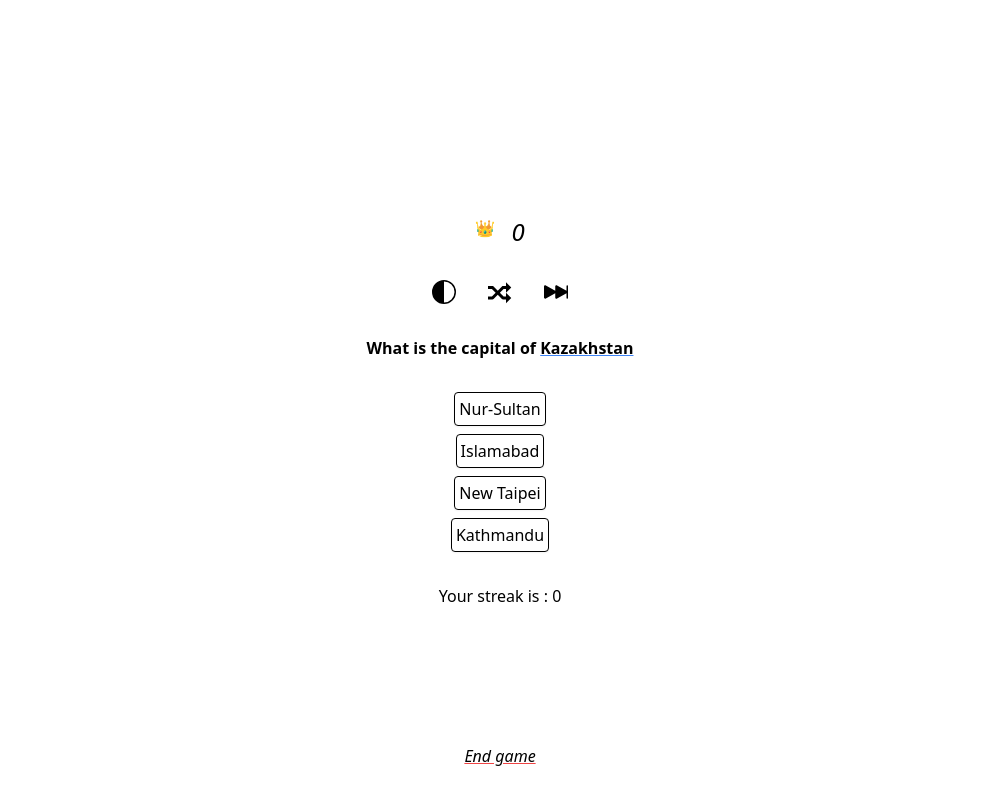
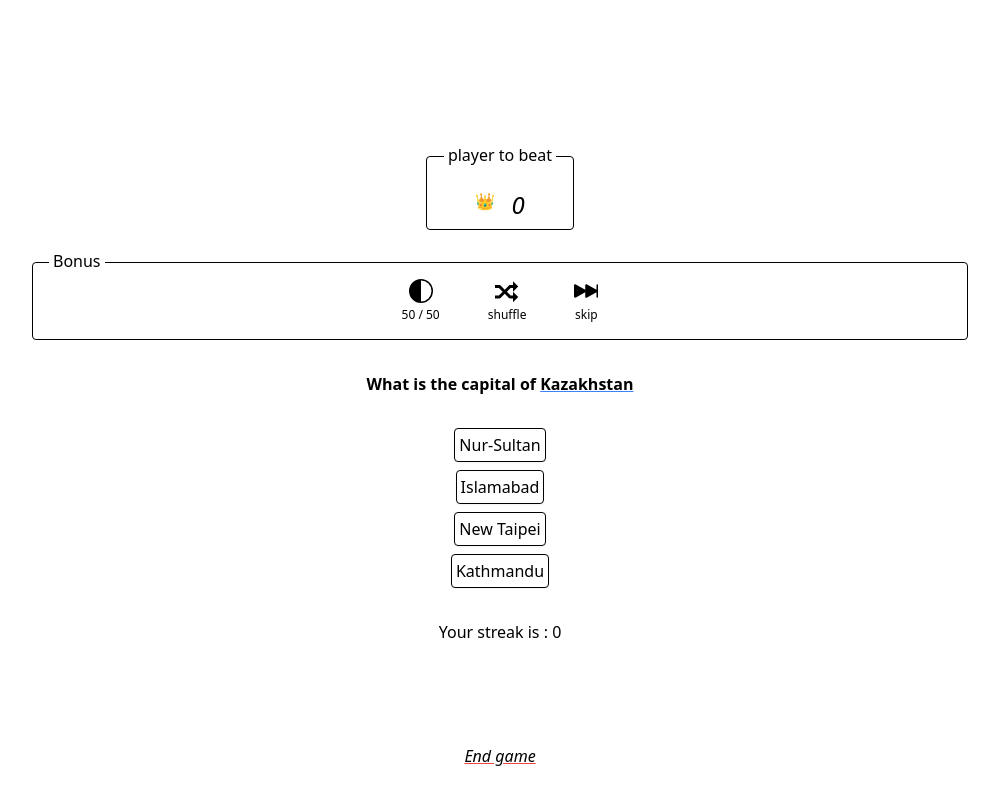
Before and after one commit to hugorince/How-Many-Capitals-Next, a Next.js app: page /quiz in a window 1280 px wide. Shown: the whole page, without its empty margins (140-1139 px from the left). Built offline with nearby package versions, Linux system fonts and the light colour scheme.

Commit message:
design of highscores and bonuses

```diff
--- a/pages/components/Bonuses/Bonuses.tsx
+++ b/pages/components/Bonuses/Bonuses.tsx
@@ -16,10 +16,13 @@ type BonusesProps = {
 const Bonuses = ({ bonus, setFifty, setSkip, setShuffle }: BonusesProps) => {
   return (
     <>
-      <div className="flex space-x-8">
-        <FiftyFifty setFifty={setFifty} bonus={bonus} />
-        <Shuffle setShuffle={setShuffle} bonus={bonus} />
-        <Skip setSkip={setSkip} bonus={bonus} />
+      <div className="border border-black rounded p-4 relative w-9/12">
+        <h1 className="absolute bottom-[3.9rem] bg-white p-1">Bonus</h1>
+        <div className="flex space-x-12 justify-center">
+          <FiftyFifty setFifty={setFifty} bonus={bonus} />
+          <Shuffle setShuffle={setShuffle} bonus={bonus} />
+          <Skip setSkip={setSkip} bonus={bonus} />
+        </div>
       </div>
     </>
   );
--- a/pages/components/Bonuses/FiftyFifty.tsx
+++ b/pages/components/Bonuses/FiftyFifty.tsx
@@ -11,13 +11,23 @@ const FiftyFifty = ({ bonus, setFifty }: FiftyFiftyProps) => {
   if (bonus.fifty === false) {
     return (
       <>
-        <BsCircleHalf onClick={setFifty} size={24} className="cursor-pointer" />
+        <div className="flex flex-col items-center space-y-1">
+          <BsCircleHalf
+            onClick={setFifty}
+            size={24}
+            className="cursor-pointer"
+          />
+          <p className="text-xs">50 / 50</p>
+        </div>
       </>
     );
   } else
     return (
       <>
-        <BsCircleHalf size={24} className="text-red-700 opacity-80" />
+        <div className="flex flex-col items-center text-red-700 opacity-80 space-y-1">
+          <BsCircleHalf size={24} className="" />
+          <p className="text-xs">50 / 50</p>
+        </div>
       </>
     );
 };
--- a/pages/components/Bonuses/Shuffle.tsx
+++ b/pages/components/Bonuses/Shuffle.tsx
@@ -10,13 +10,23 @@ const Shuffle = ({ setShuffle, bonus }: ShuffleProps) => {
   if (bonus.shuffle === false) {
     return (
       <>
-        <ImShuffle onClick={setShuffle} size={24} className="cursor-pointer" />
+        <div className="flex flex-col items-center space-y-1">
+          <ImShuffle
+            onClick={setShuffle}
+            size={24}
+            className="cursor-pointer"
+          />
+          <p className="text-xs">shuffle</p>
+        </div>
       </>
     );
   } else
     return (
       <>
-        <ImShuffle size={24} className="text-red-700 opacity-80" />
+        <div className="flex flex-col items-center text-red-700 opacity-80 space-y-1">
+          <ImShuffle size={24} className="" />
+          <p className="text-xs">shuffle</p>
+        </div>
       </>
     );
 };
--- a/pages/components/Bonuses/Skip.tsx
+++ b/pages/components/Bonuses/Skip.tsx
@@ -11,17 +11,23 @@ const Skip = ({ bonus, setSkip }: SkipProps) => {
   if (bonus.skip === false) {
     return (
       <>
-        <BsFillSkipForwardFill
-          onClick={setSkip}
-          size={24}
-          className="cursor-pointer"
-        />
+        <div className="flex flex-col items-center space-y-1">
+          <BsFillSkipForwardFill
+            onClick={setSkip}
+            size={24}
+            className="cursor-pointer"
+          />
+          <p className="text-xs">skip</p>
+        </div>
       </>
     );
   } else
     return (
       <>
-        <BsFillSkipForwardFill size={24} className="text-red-700 opacity-80" />
+        <div className="flex flex-col items-center text-red-700 opacity-80 space-y-1">
+          <BsFillSkipForwardFill size={24} className="" />
+          <p className="text-xs">skip</p>
+        </div>
       </>
     );
 };
--- a/pages/components/highscores/HighscoreQuizDisplay.tsx
+++ b/pages/components/highscores/HighscoreQuizDisplay.tsx
@@ -6,8 +6,10 @@ const HighscoreQuizDisplay = () => {
     useContext(AppContext);
   return (
     <>
+      <div className="flex justify-center border border-black rounded relative pl-12 pr-12 pb-2 pt-2">
+        <p className="absolute bottom-[3.6rem] bg-white p-1">player to beat</p>
         {difficulty === "beginner" ? (
-        <div className="flex space-x-4 items-center">
+          <div className="flex space-x-4 items-center justify-center">
             <div className="flex flex-col items-center">
               <span className="relative top-2">👑</span>
               <p className="text-xl font-semibold underline decoration-yellow-500">
@@ -17,7 +19,7 @@ const HighscoreQuizDisplay = () => {
             <p className="italic text-2xl pt-6">{highscores.easy.score}</p>
           </div>
         ) : difficulty === "intermediate" ? (
-        <div className="flex space-x-4 items-center">
+          <div className="flex space-x-4 items-center justify-center">
             <div className="flex flex-col items-center">
               <span className="relative top-2">👑</span>
               <p className="text-xl font-semibold underline decoration-yellow-500">
@@ -27,7 +29,7 @@ const HighscoreQuizDisplay = () => {
             <p className="italic text-2xl pt-6">{highscores.medium.score}</p>
           </div>
         ) : (
-        <div className="flex space-x-4 items-center">
+          <div className="flex space-x-4 items-center justify-center">
             <div className="flex flex-col items-center">
               <span className="relative top-2">👑</span>
               <p className="text-xl font-semibold underline decoration-yellow-500">
@@ -37,6 +39,7 @@ const HighscoreQuizDisplay = () => {
             <p className="italic text-2xl pt-6">{highscores.hard.score}</p>
           </div>
         )}
+      </div>
     </>
   );
 };
```
Lines whose indentation alone changed are shown as unchanged.
